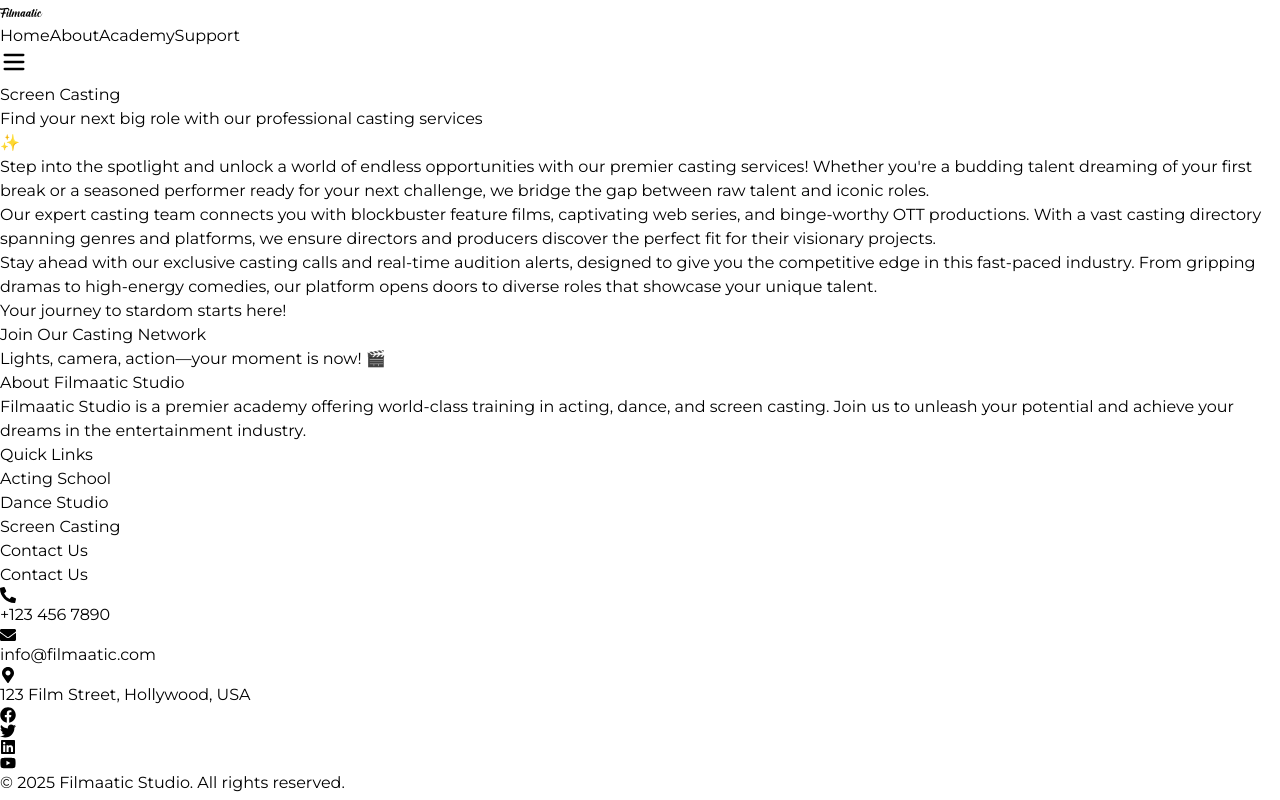
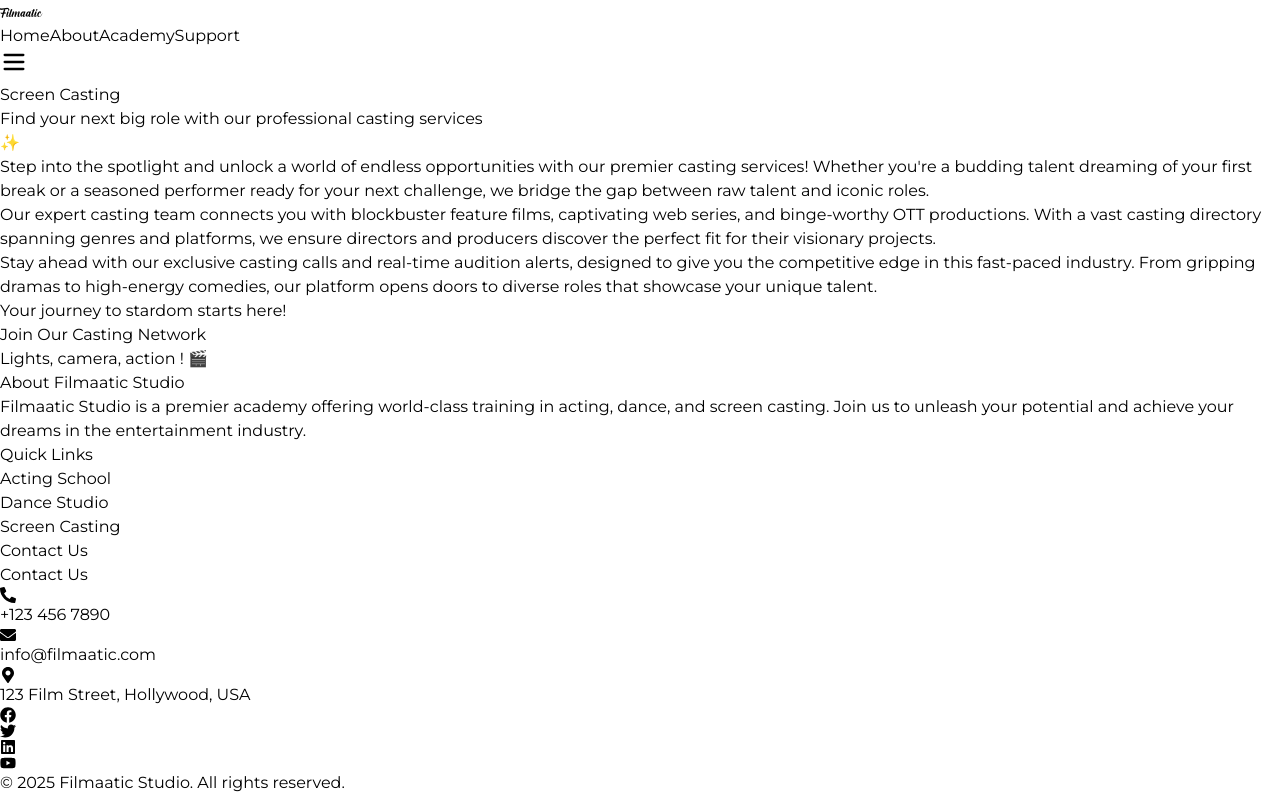
Before and after one commit to lifeplannerdev/filmaatic, a React (Vite) app: page /screencast in a window 1280 px wide. Built offline with nearby package versions, Linux system fonts and the light colour scheme.

Commit message:
21 march commit

```diff
--- a/src/pages/ScreenCast.jsx
+++ b/src/pages/ScreenCast.jsx
@@ -68,8 +68,8 @@ const ScreenCast = () => {
         </div>
 
         {/* Footer tagline */}
-        <p className="text-3xl text-center font-bold mt-12 bg-gradient-to-r from-pink-500 via-purple-500 to-blue-500 bg-clip-text text-transparent">
-          Lights, camera, action—your moment is now! 🎬
+        <p className="text-2xl text-center font-bold mt-12 bg-gradient-to-r from-pink-500 via-purple-500 to-blue-500 bg-clip-text text-transparent">
+          Lights, camera, action ! 🎬
         </p>
       </div>
 
```
